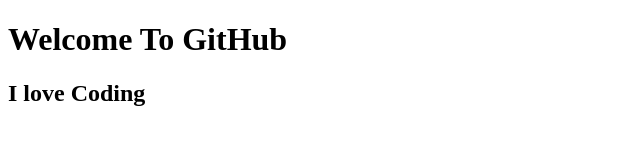
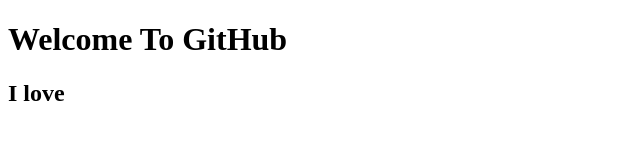
Before and after one commit to vinoth-1089/new, a plain HTML site: page index.html in a window 1280 px wide. Shown: the whole page, without its empty margins (0-640 px from the left). Drawn offline with Linux system fonts and the light colour scheme.

Commit message:
remove coding

```diff
--- a/index.html
+++ b/index.html
@@ -7,6 +7,6 @@
 </head>
 <body>
     <h1> Welcome To GitHub</h1>
-    <h2> I love Coding</h2>
+    <h2> I love </h2>
 </body>
 </html>
```
